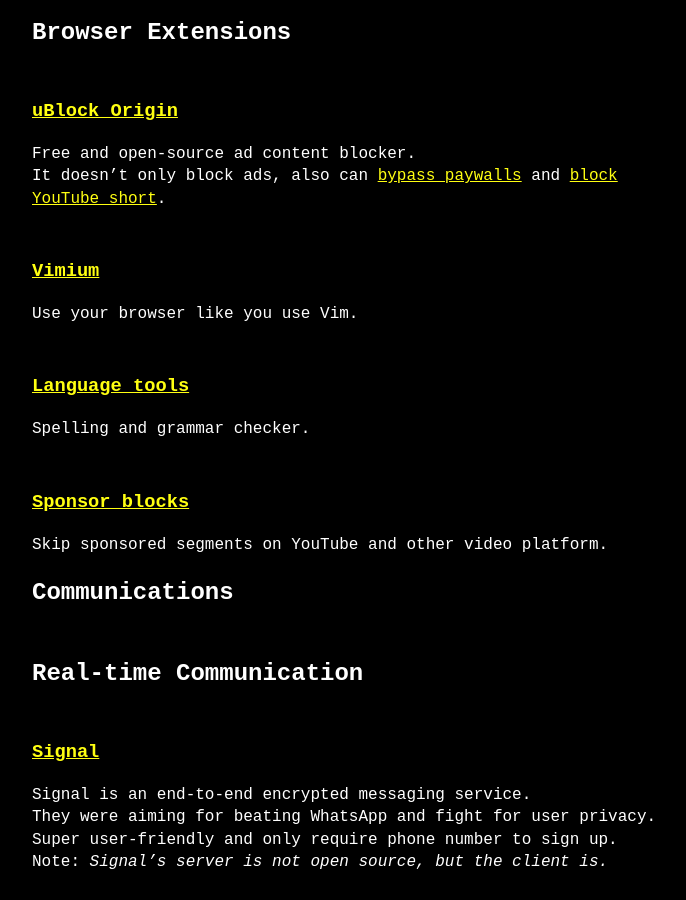
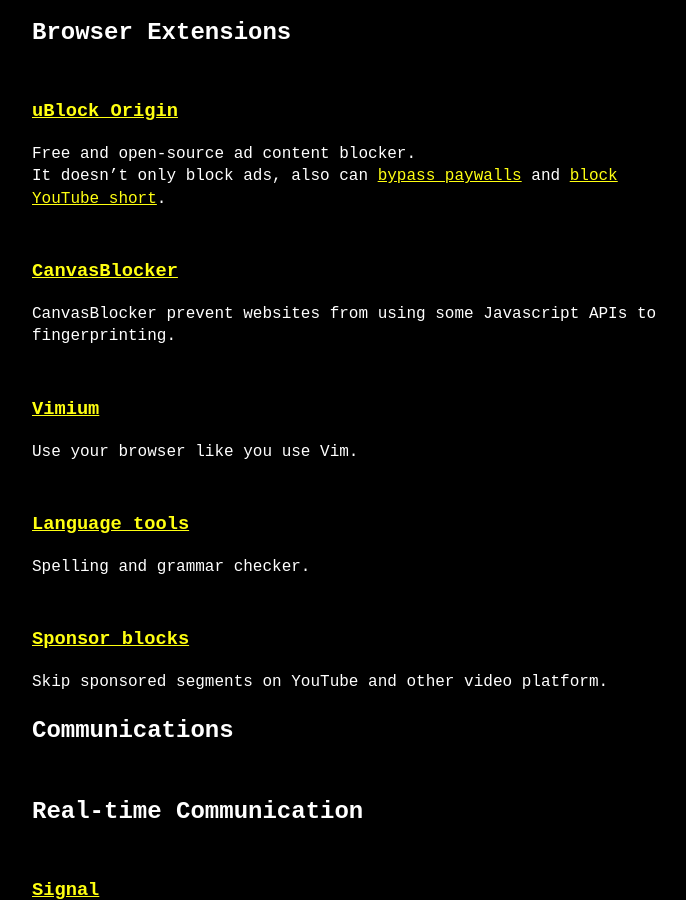
Before and after one commit to colgrave34/colgrave34.github.io, a Jekyll site: the page built from _posts/2024-04-20-my-awesome-list.md, in a window 1280 px wide and 900 px high, scrolled down 6371 px. Shown: the whole window, without its empty margins (288-974 px from the left). Built offline with Jekyll 4.4.1, drawn with Linux system fonts in a browser that asks for light colours; comment, search, counter and statistics services are not loaded.

Commit message:
Add CanvasBlocker to Browser Extensions

```diff
--- a/_posts/2024-04-20-my-awesome-list.md
+++ b/_posts/2024-04-20-my-awesome-list.md
@@ -162,6 +162,9 @@
 Free and open-source ad content blocker.
 It doesn't only block ads, also can [bypass paywalls](https://github.com/bpc-clone/bypass-paywalls-clean-filters) and [block YouTube short](https://letsblock.it/filters/youtube-shorts).
 
+### [CanvasBlocker](https://github.com/kkapsner/CanvasBlocker)
+CanvasBlocker prevent websites from using some Javascript APIs to fingerprinting.
+
 ### [Vimium](https://vimium.github.io/)
 Use your browser like you use Vim.
 
```
